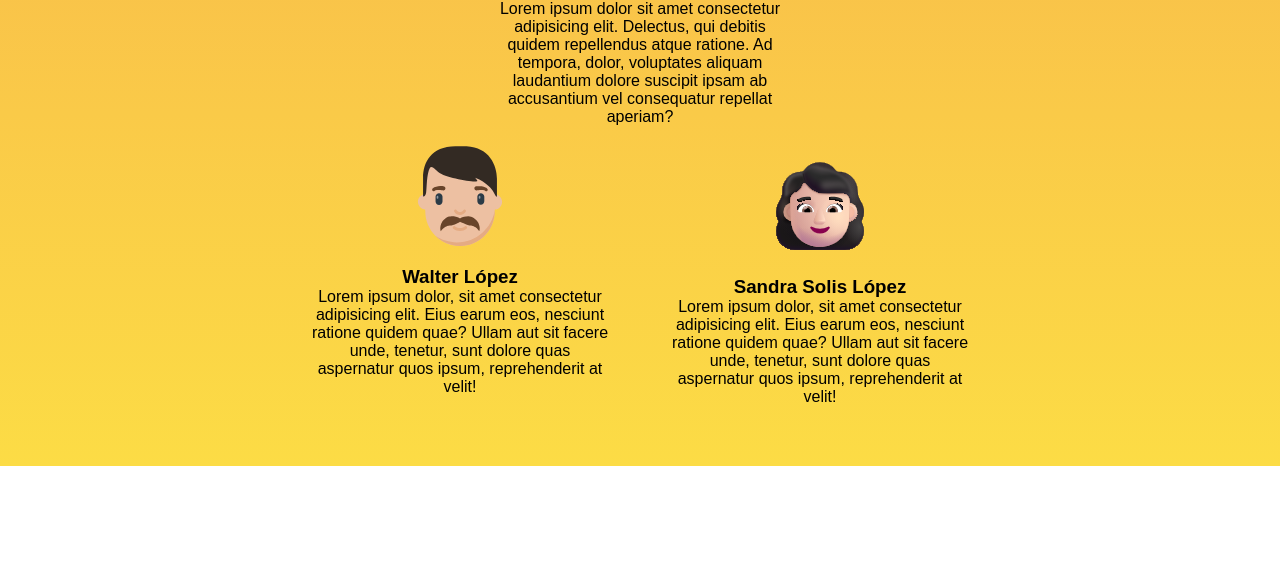
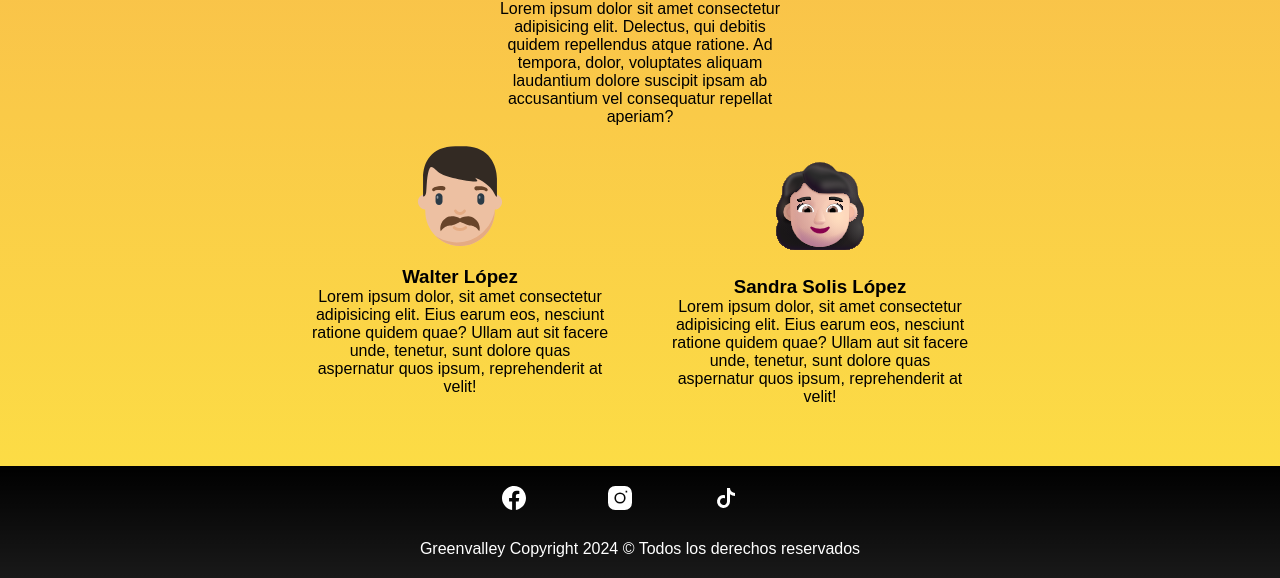
Before and after one commit to ffrancoc/greenvalley, a plain HTML site: page index.html in a window 1280 px wide. Shown: the part 1832-2410 px from the top of the page. Before the commit the page ends 2298 px from the top, so only its background shows below. Drawn offline with Linux system fonts and the light colour scheme; files whose address does not match are found by name; a web font is replaced by a local one.

Commit message:
Creación de la sección footer

```diff
--- a/index.html
+++ b/index.html
@@ -123,7 +123,14 @@
         </main>
     </header>
     <footer>
-
+        <div class="container">
+            <div class="social">
+                <object data="src/img/social-1.svg" width="24px" height="24px"></object>
+                <object data="src/img/social-2.svg" width="24px" height="24px"></object>
+                <object data="src/img/social-3.svg" width="24px" height="24px"></object>
+            </div>
+            <p>Greenvalley Copyright 2024 &copy;  Todos los derechos reservados</p>
+        </div>
     </footer>
 </body>
 
--- a/src/css/default.css
+++ b/src/css/default.css
@@ -291,6 +291,21 @@ main section:nth-child(4) {
     align-items: center;
 }
 
+ /* Estilos para el footer */
+ footer {
+    background: linear-gradient(0deg,rgba(0, 0, 0, 0.9), rgba(0, 0, 0, 1));
+    width: 100%;
+    color: rgb(255, 255, 255);
+    padding: 20px 0px;
+    text-align: center;
+ }
+
+ footer .social {
+    display: flex;
+    justify-content: space-evenly;
+    margin-bottom: 30px;
+ }
+
 @media screen and (min-width: 800px) {
 
     /* Estilos seccion menu */
@@ -336,4 +351,14 @@ main section:nth-child(4) {
         flex-direction: row;
     }
 
+    /* Estilos del footer */
+    footer {
+        display: flex;
+        justify-content: center;
+    }
+
+    footer .social {
+        width: 400px;
+     }
+
 }
```
Also changed, not shown: src/img/social-1.svg (added), src/img/social-2.svg (added), src/img/social-3.svg (added).
